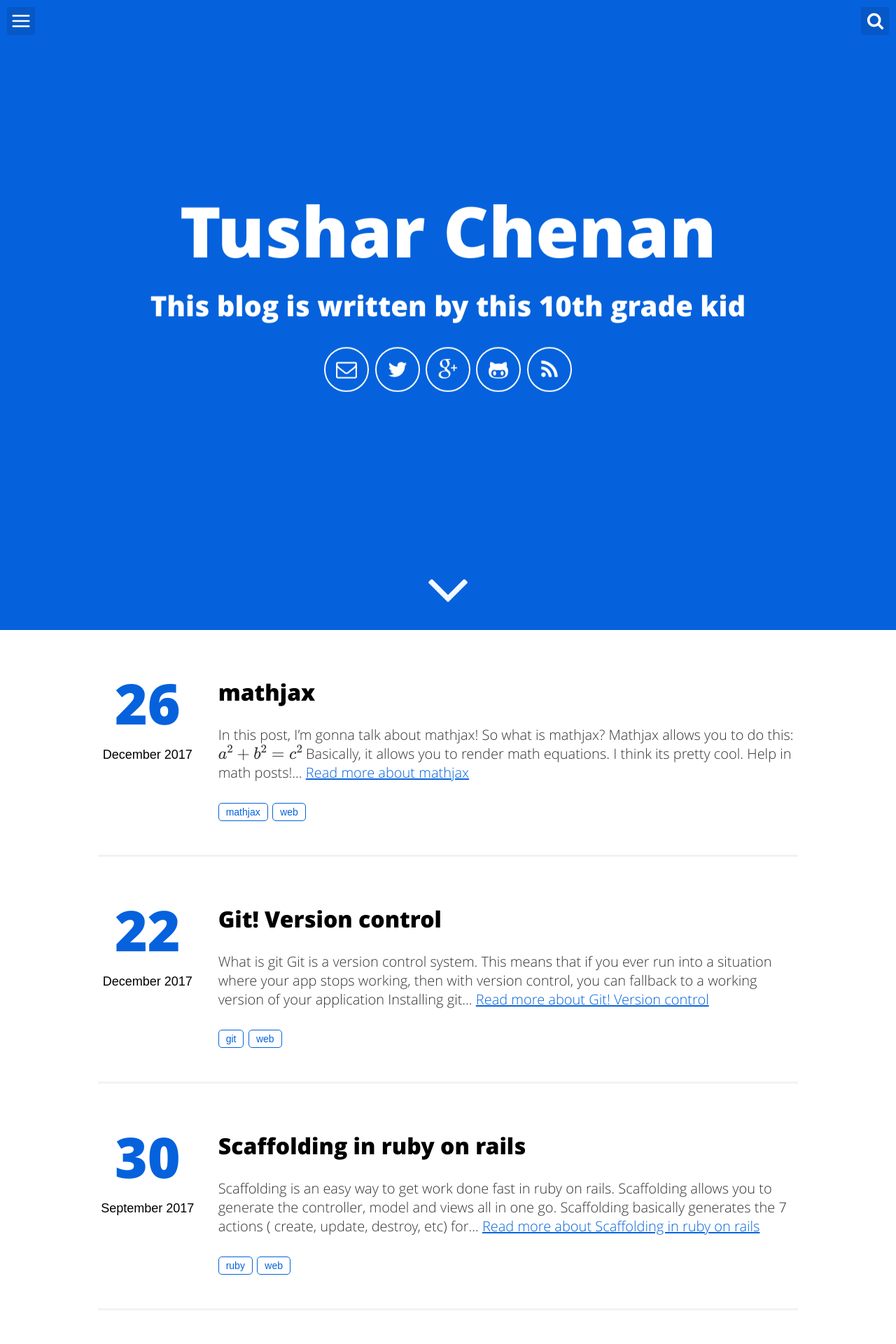
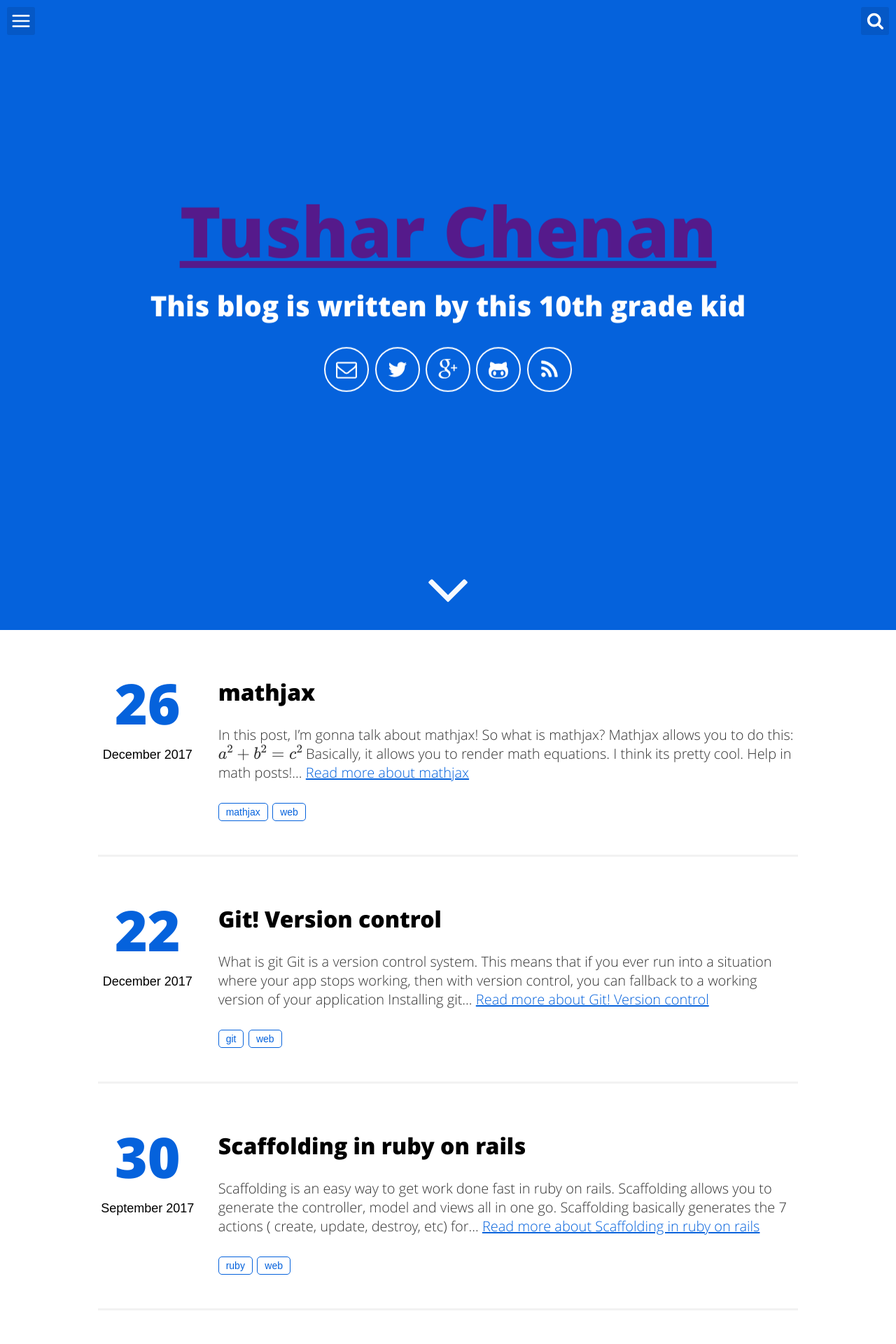
Before and after one commit to rocka0/myblog, a Jekyll site: the page built from index.html, in a window 1280 px wide. Shown: the top 1920 px of the page at 70% size. Built offline with Jekyll 4.4.1, drawn with Linux system fonts in a browser that asks for light colours; formulas are drawn with MathJax 3.

Commit message:
Update header-default.html

```diff
--- a/_includes/header-default.html
+++ b/_includes/header-default.html
@@ -1,7 +1,7 @@
 <header class="header-site" role="banner">
     <div class="content">
         <h1>
-            <span class="site-title">{{site.username}}</span>
+            <span class="site-title"><a href="{{site.user_website}}">{{site.username}}</a></span>
             <span class="site-description">{{site.description}}</span>
         </h1>
         <div class="icons-home">
```
